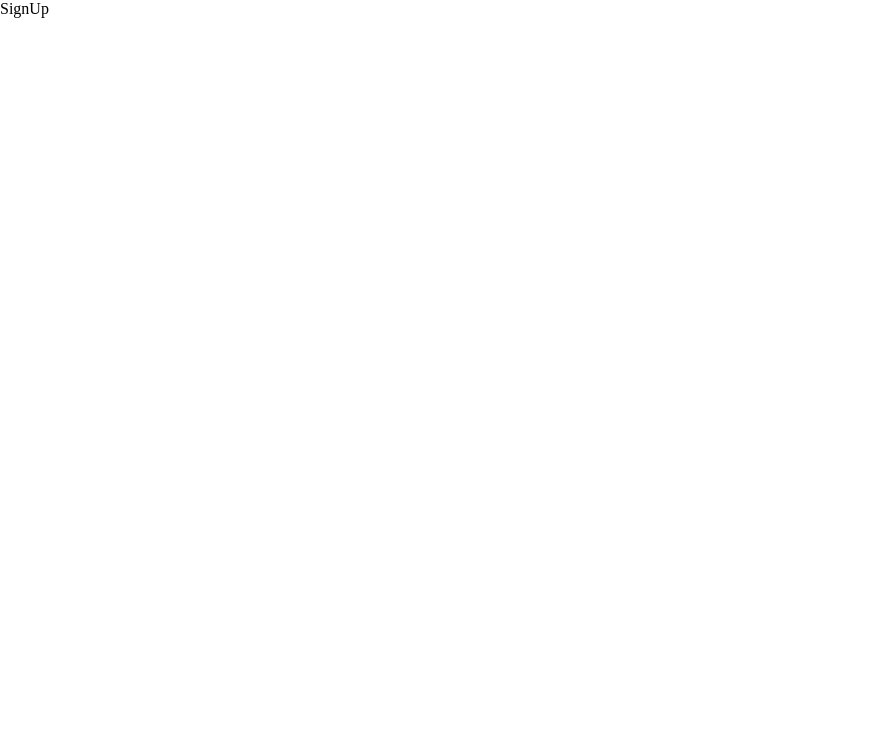
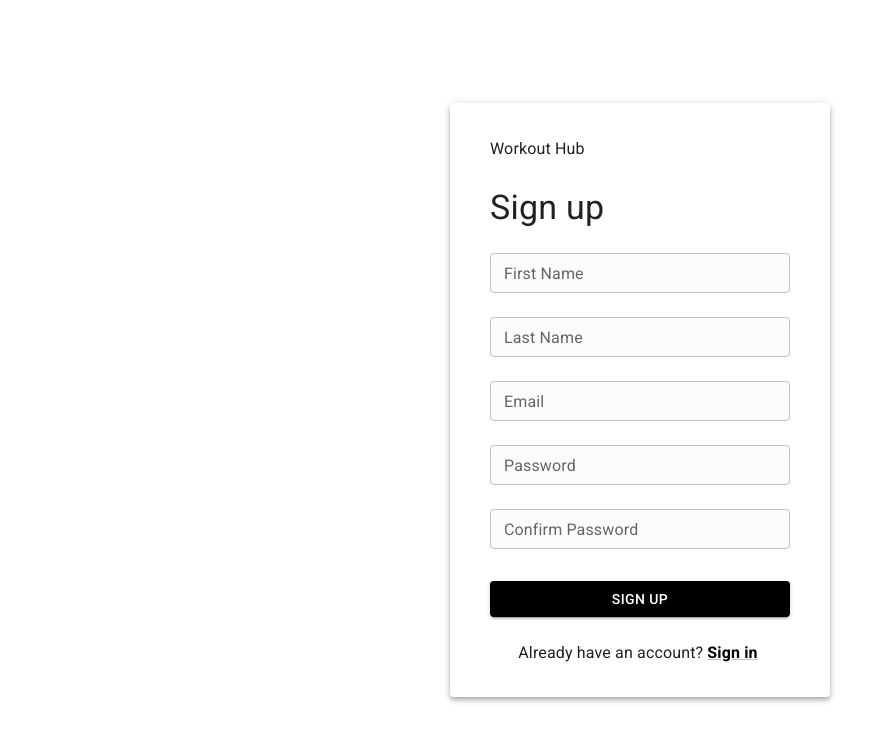
Before and after one commit to squach28/workout_hub, a React (Vite) app in the folder frontend/: page /signup in a window 1280 px wide. Shown: the top 742 px of the page, without its empty margins (0-895 px from the left). Built offline with nearby package versions, Linux system fonts and the light colour scheme.

Commit message:
basic sign up form

```diff
--- a/frontend/src/pages/SignUp.tsx
+++ b/frontend/src/pages/SignUp.tsx
@@ -1,5 +1,89 @@
+import {
+  Box,
+  Button,
+  Link,
+  Paper,
+  Stack,
+  TextField,
+  Typography,
+} from "@mui/material";
+import { Link as RouterLink } from "react-router-dom";
+
 const SignUp = () => {
-  return <div>SignUp</div>;
+  return (
+    <Box
+      display="flex"
+      flexDirection="column"
+      alignItems="center"
+      justifyItems="center"
+    >
+      <Stack
+        sx={{
+          justifyContent: "center",
+          minHeight: "100vh",
+        }}
+      >
+        <SignUpForm />
+      </Stack>
+    </Box>
+  );
+};
+
+const SignUpForm = () => {
+  return (
+    <Paper elevation={4} sx={{ px: 5, py: 4, minWidth: "300px" }}>
+      <Stack sx={{ display: "flex", flexDirection: "column", gap: 3 }}>
+        <Typography variant="subtitle1">Workout Hub</Typography>
+        <Typography variant="h4">Sign up</Typography>
+        <TextField
+          size="small"
+          label="First Name"
+          variant="outlined"
+          sx={{ backgroundColor: "#FCFCFC" }}
+        />
+        <TextField
+          size="small"
+          label="Last Name"
+          variant="outlined"
+          sx={{ backgroundColor: "#FCFCFC" }}
+        />
+        <TextField
+          type="email"
+          size="small"
+          label="Email"
+          variant="outlined"
+          sx={{ backgroundColor: "#FCFCFC" }}
+        />
+        <TextField
+          type="password"
+          size="small"
+          label="Password"
+          variant="outlined"
+          sx={{ backgroundColor: "#FCFCFC" }}
+        />
+        <TextField
+          type="password"
+          size="small"
+          label="Confirm Password"
+          variant="outlined"
+          sx={{ backgroundColor: "#FCFCFC" }}
+        />
+        <Button variant="contained" sx={{ backgroundColor: "black", mt: 1 }}>
+          Sign up
+        </Button>
+        <Typography sx={{ textAlign: "center" }}>
+          Already have an account?
+          <Link
+            component={RouterLink}
+            sx={{ mx: 0.5, color: "black", fontWeight: "bold" }}
+            to="/login"
+          >
+            Sign in
+          </Link>
+        </Typography>
+      </Stack>
+    </Paper>
+  );
 };
 
 export default SignUp;
```
